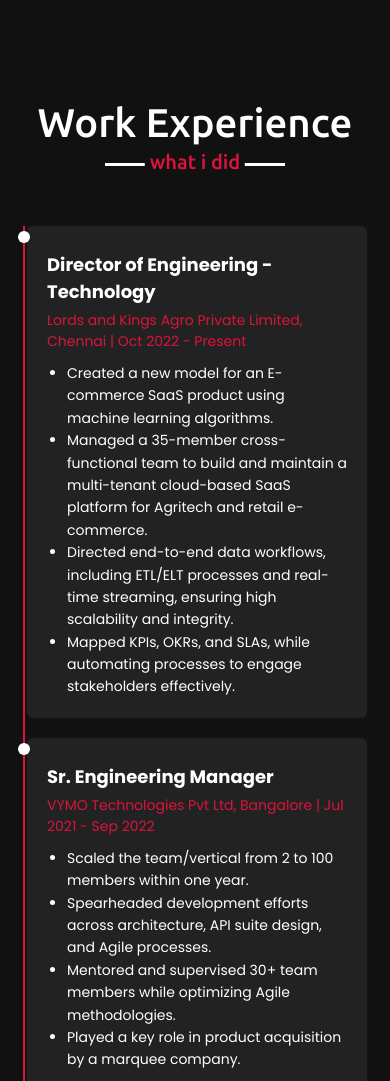
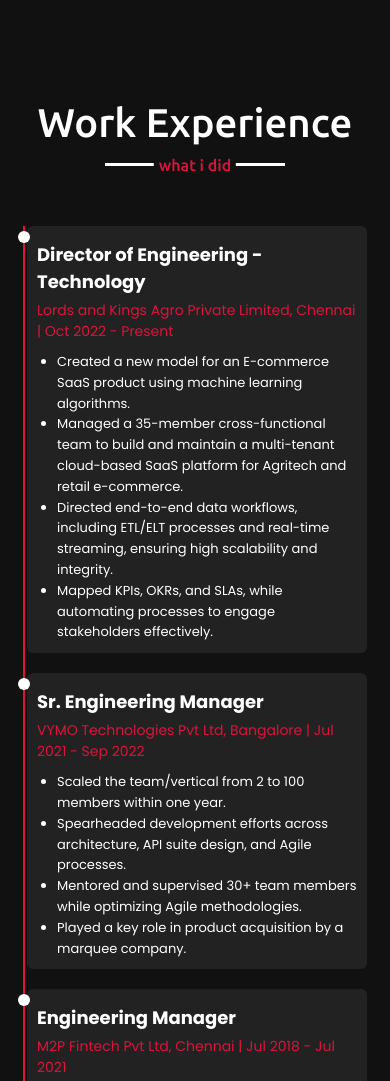
Before and after one commit to Aswin21092002/personal_website, a plain HTML site: page experince.html in a window 390 px wide. Shown: the top 1081 px of the page. Drawn offline with Linux system fonts and the light colour scheme.

Commit message:
Add this all

```diff
--- a/experince.html
+++ b/experince.html
@@ -211,6 +211,66 @@ button:hover {
 
 }
 
+/* Mobile View for Smaller Screens */
+@media (max-width: 768px) {
+    .timeline-item {
+        padding: 15px;
+    }
+
+    .timeline-item h3 {
+        font-size: 20px; /* Slightly smaller font size for mobile */
+    }
+
+    .timeline-item span {
+        font-size: 16px; /* Adjust font size for mobile */
+    }
+
+    .timeline-item ul {
+        font-size: 14px;
+    }
+
+    .timeline-item ul li {
+        font-size: 14px;
+    }
+
+    section .title::after {
+        font-size: 18px; /* Adjust for smaller screens */
+    }
+
+    /* Skills Section Adjustments */
+    .skills .title {
+        font-size: 22px;
+    }
+}
+
+@media (max-width: 480px) {
+    .timeline-item {
+        padding: 10px; /* Reduce padding further on very small screens */
+    }
+
+    .timeline-item h3 {
+        font-size: 18px; /* Smaller font size for mobile */
+    }
+
+    .timeline-item span {
+        font-size: 14px; /* Further adjust font size */
+    }
+
+    .timeline-item ul li {
+        font-size: 13px; /* Adjust list item font size for small screens */
+    }
+
+    section .title::after {
+        font-size: 16px; /* Adjust for very small screens */
+    }
+
+    /* Skills Section Adjustments for Small Screens */
+    .skills .title {
+        font-size: 20px;
+    }
+}
+
+
 </style>
 
     <!-- Footer -->
```
